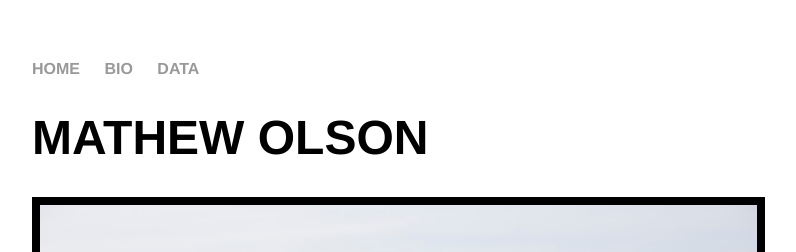
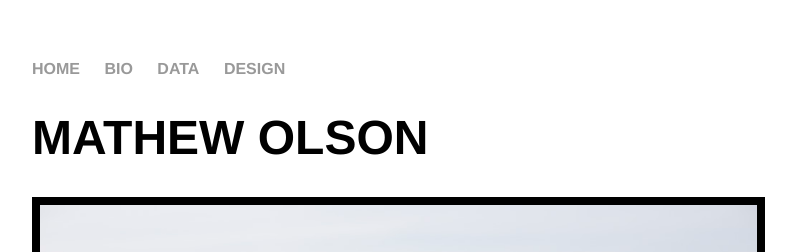
Before and after one commit to mathewolson/mathewolson.github.io, a Jekyll site: the page built from index.html, in a window 1280 px wide. Shown: the top 252 px of the page, without its empty margins (160-956 px from the left). Built offline with Jekyll 4.4.1, drawn with Linux system fonts in a browser that asks for light colours.

Commit message:
Update default.html

```diff
--- a/_layouts/default.html
+++ b/_layouts/default.html
@@ -14,6 +14,7 @@
 	        		<li><a href="/">HOME</a></li>
 		        	<li><a href="/about">BIO</a></li>
 		        	<li><a href="/data">DATA</a></li>
+		        	<li><a href="/design">DESIGN</a></li>
 	    		</ul>
 			</nav>
 			<div class="container">
```
